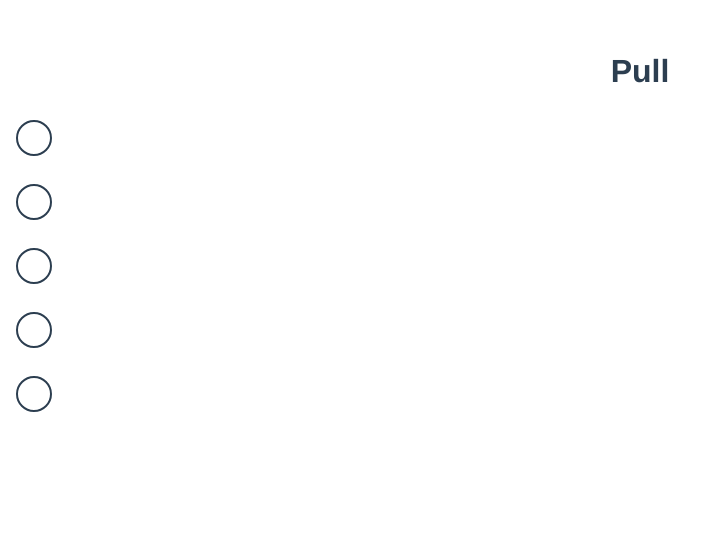
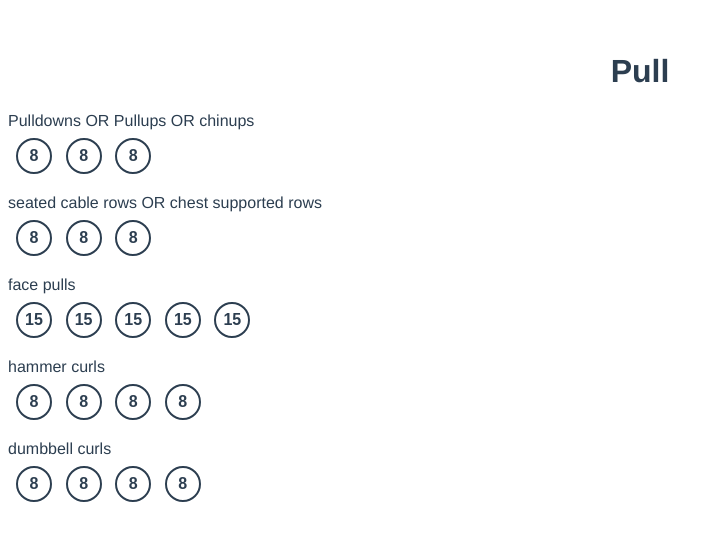
Before and after one commit to vrebel/pale-ale, a Vue app: page / in a window 1280 px wide. Shown: the top 540 px of the page, without its empty margins (0-723 px from the left). Built offline with nearby package versions, Linux system fonts and the light colour scheme.

Commit message:
Components

```diff
--- a/src/App.vue
+++ b/src/App.vue
@@ -2,7 +2,6 @@
   <div id="app">
     <div class="wrapper">
       <template v-for="( item, key, index ) in workouts">
-        <!-- <List :title="key" :list="item" :key="index" /> -->
         <workout :title="key" :list="item" :key="index" />
       </template>
     </div>
--- a/src/components/Exercise.vue
+++ b/src/components/Exercise.vue
@@ -2,7 +2,10 @@
   <div>
     <span class="exercise">{{title}}</span>
     <div class="sets">
-         <set />
+         <set
+          v-for="set in exercise.sets"
+          :key="set"
+          :number="exercise.reps" />
     </div>
   </div>
 </template>
@@ -19,8 +22,10 @@ export default {
   },
   props: {
     title: {
+      type: String
     },
     exercise: {
+      type: Object
     }
   },
   computed: {
--- a/src/components/List.vue
+++ /dev/null
@@ -1,86 +0,0 @@
-<template>
-  <div>
-    <h1 class="title">{{title}}</h1>
-    <div>
-      <template v-for="item in list">
-       <div :key="item.id">
-          <span class="exercise">{{item.exercise}}</span>
-          <div class="sets">
-            <button :ref="title+'_'+set" @click="select(set)" class="set" :class="{active: false }" :key="set"  v-for="set in item.sets">
-              <strong >{{item.repetitions}}</strong>
-            </button>
-          </div>
-       </div>
-      </template>
-    </div>
-  </div>
-</template>
-<script>
-export default {
-  data: function () {
-    return {
-      active: {
-
-      }
-    }
-  },
-  props: {
-    list: {
-
-    },
-    title: {
-
-    }
-  },
-  computed: {
-    initialState () {
-      return {}
-    },
-    isActive () {
-      // return this.active[this.title] || false
-    }
-  },
-  methods: {
-    select (set) {
-      // this.$set(this.active[this.title], set, true)
-      console.log(this.$refs)
-    }
-  }
-}
-</script>
-<style lang="css" scoped>
-.title{
-   text-transform:capitalize;
-   font-weight: bold;
-   font-size: 2rem;
-}
-.exercise{
-  text-align: left;
-  display: block;
-  font-size: 1rem;
-}
-.sets{
-  display: flex;
-  align-items: center;
-  padding: .5rem .5rem 1.25rem;
-}
-.set{
-  border-radius: 50%;
-  border: 2px solid #2c3e50;
-  background-color: transparent;
-  color: #2c3e50;
-  height: 2.25rem;
-  width: 2.25rem;
-  font-size: 1rem;
-  margin-right: .85rem;
-  text-align: center;
-}
-.set:active, .active{
-  background-color:#2c3e50;
-  color: white;
-}
-
-.set:focus{
-  outline: none;
-}
-</style>
--- a/src/components/Set.vue
+++ b/src/components/Set.vue
@@ -1,5 +1,5 @@
 <template>
-    <button class="set" >
+    <button role="button" class="set" >
         <strong>{{number}}</strong>
     </button>
 </template>
--- a/src/components/Workout.vue
+++ b/src/components/Workout.vue
@@ -3,7 +3,10 @@
     <h1 class="title">{{title}}</h1>
     <div>
       <template v-for="(item,i) in list">
-       <exercise :key="i" :exercise="item" />
+       <exercise
+        :key="i"
+        :title="item.exercise"
+        :exercise="{sets: item.sets, reps: item.repetitions}"  />
       </template>
     </div>
   </div>
```
